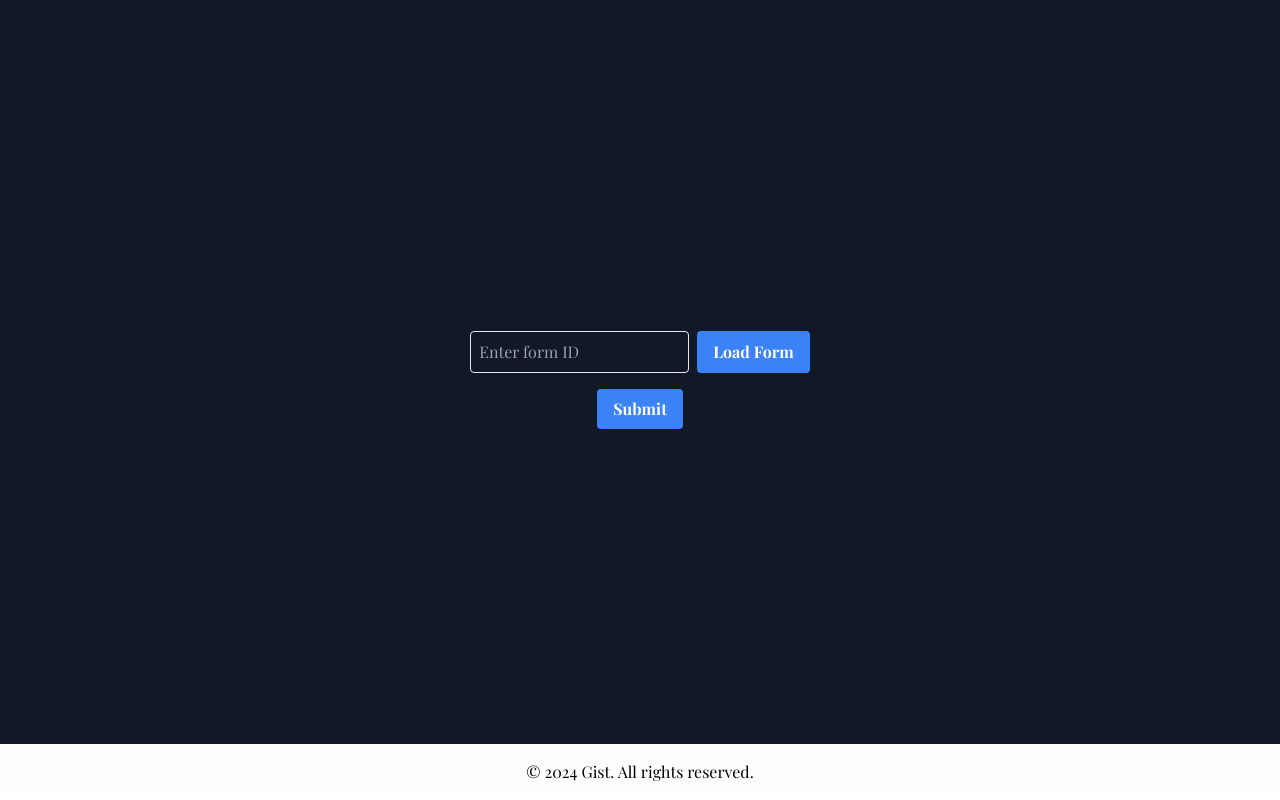
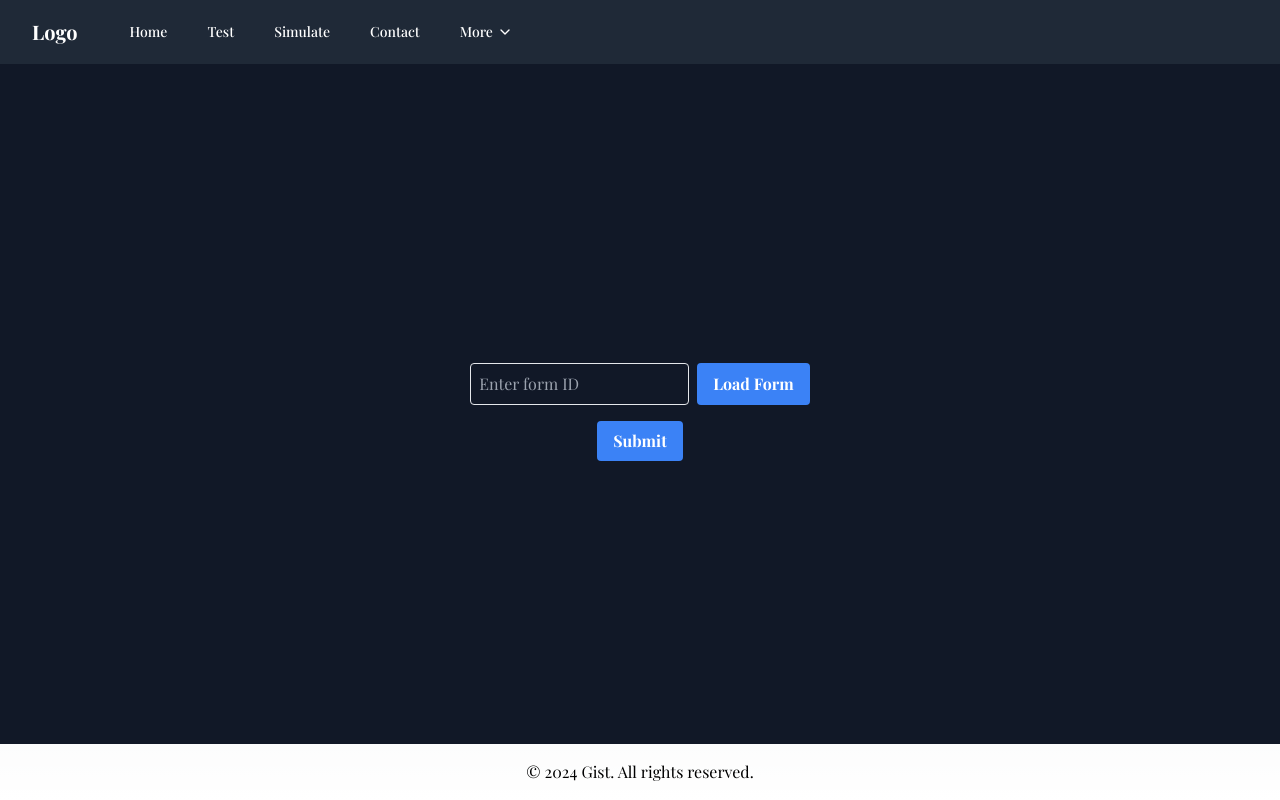
Before and after one commit to michaelgbcole/gist-frontend, a Next.js app in the folder gist-frontend-real/: page /simulate in a window 1280 px wide. Built offline with nearby package versions, Linux system fonts and the light colour scheme; a web font is replaced by a local one.

Commit message:
add menu bar to simulate

```diff
--- a/gist-frontend-real/src/app/simulate/page.tsx
+++ b/gist-frontend-real/src/app/simulate/page.tsx
@@ -79,6 +79,7 @@ export default function Home() {
 
   return (
     <div className="min-h-screen flex flex-col">
+      <ResponsiveMenuBar />
       <main className="flex-grow flex items-center justify-center bg-gray-900">
         <div className="w-full">
           <h1 className="text-3xl sm:text-6xl font-bold mb-4 text-center">{title}</h1>
```
